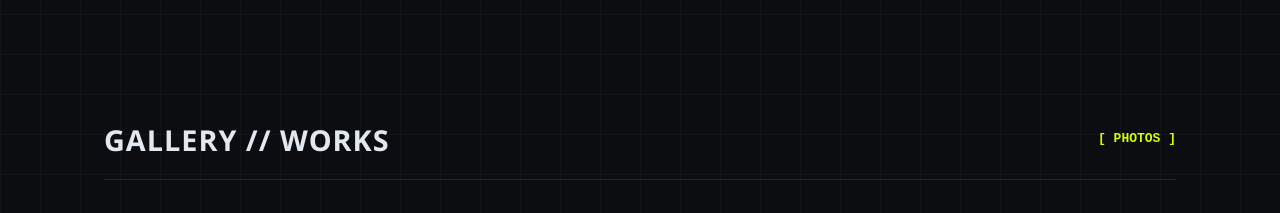
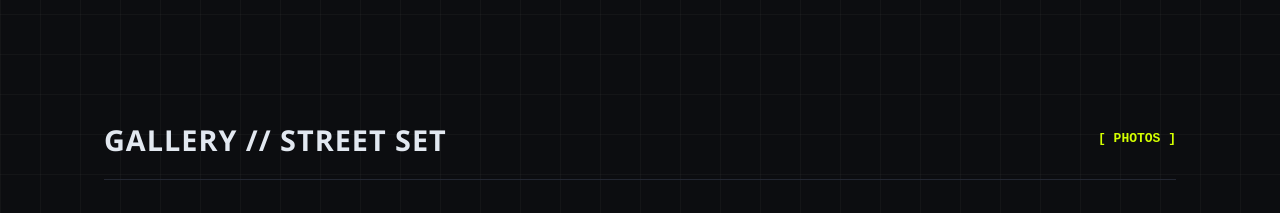
Before and after one commit to s-Skittles-S/nail_core, a plain HTML site: page index.html in a window 1280 px wide. Shown: the part 1546-1759 px from the top of the page. Drawn offline with Linux system fonts and the light colour scheme.

Commit message:
Update gallery title

```diff
--- a/index.html
+++ b/index.html
@@ -496,7 +496,7 @@
       </section>
       <section id="gallery">
         <div class="section-head">
-          <h2>GALLERY // WORKS</h2>
+          <h2>GALLERY // STREET SET</h2>
           <span class="section-index">[ PHOTOS ]</span>
         </div>
         <div class="grid-3">
```
